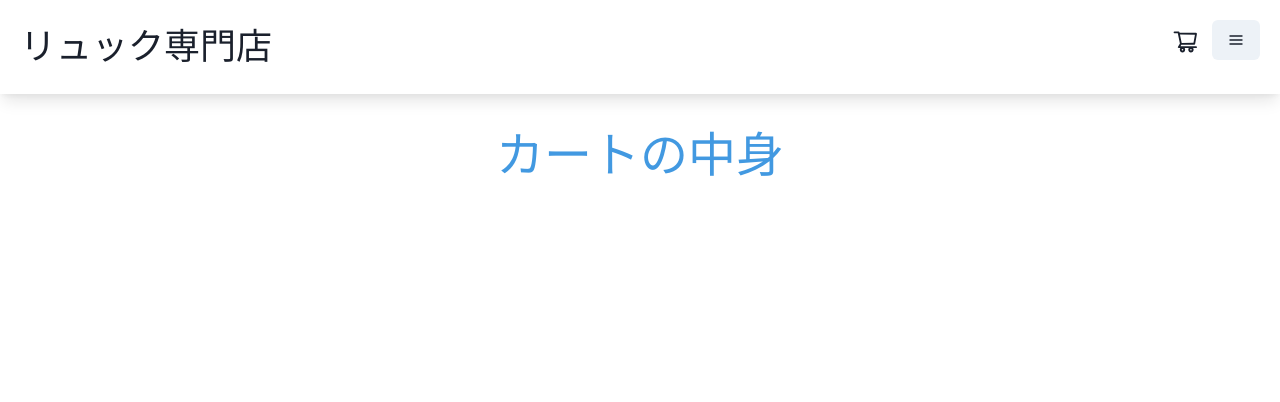
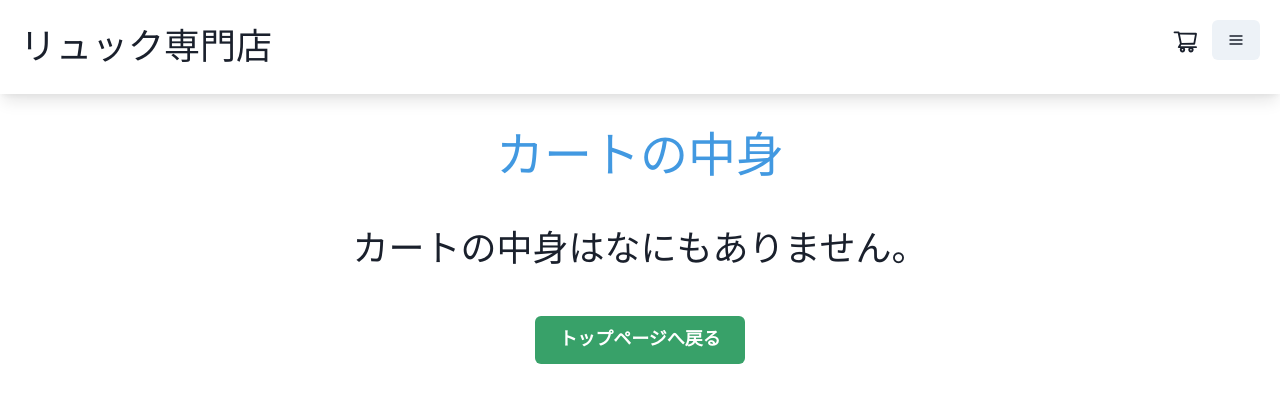
Before and after one commit to mami0709/EC_site, a Next.js app: page /recomend/inCart in a window 1280 px wide. Shown: the top 402 px of the page. Built offline with nearby package versions, Linux system fonts and the light colour scheme.

Commit message:
カート内が０だった時の画面作成

```diff
--- a/pages/recomend/inCart.tsx
+++ b/pages/recomend/inCart.tsx
@@ -6,6 +6,7 @@ import { useSelector, useDispatch } from "react-redux";
 import cart, { CartState,addCart, deleteCart } from "../../redux/slice/cart";
 import { useRouter } from 'next/router';
 import { DeleteIcon } from '@chakra-ui/icons'
+import Link from "next/link";
 
 
 
@@ -14,15 +15,52 @@ const inCart:NextPage = () => {
 	const dispatch = useDispatch();
   const cartList:any = useSelector<CartState>((state:any) => state.cart.value);
 
+	//カート内の合計値取得(初期値０)
+	const total = cartList.reduce((sum: number,num: { price: number; }) => sum + num.price, 0 );
+	//カート内が０か確認
+	const noCart = total === 0 ;
+
+	//注文確定押下で「ご注文ありがとうございました」の画面仕込む
+
+
+
 
 	return (
 		<>
       <Tab />
       <Center paddingTop={"120px"}  width="100%" fontFamily="HiraMinProN-W3">
+
+				<>
+					{/* カート内が０だったときの処理 */}
+					{noCart ? (
+						<>
+							<Box display={"flex"} flexFlow={"column"} textAlign={"center"}>
+								<Text fontSize='5xl' color={"blue.400"} textAlign={"center"}>カートの中身</Text>
+								<Text fontSize='4xl' paddingTop={30}>カートの中身はなにもありません。</Text>
+								<Link href='/' >
+									<Button size='lg' marginTop={10} colorScheme='green'>
+										トップページへ戻る
+									</Button>
+								</Link>
+							</Box>
+						</>
+
+					) : (
+						<>
+							{/* カート内が０以上だったときの処理 */}
+							<Box>
+								<Text fontSize='5xl' color={"blue.400"} textAlign={"center"}>カートの中身</Text>
+
+								<Box  margin={"0px auto"} display={"flex"} paddingTop={10}>
+									<Box margin={"0px auto"} paddingRight={5}>
+										<Text fontSize='3xl' >合計金額</Text>
+										<Text fontSize='4xl' fontWeight={"bold"}>{total} 円</Text>
+									</Box>
+										<Button margin={"0px auto"} size='lg' marginLeft={5} marginTop={5} colorScheme='orange'>注文を確定する</Button>
+								</Box>
+
 								<Box display={"flex"} flexFlow={"column"} marginBottom={100}>
-			<Text fontSize='5xl' color={"blue.400"} textAlign={"center"}>カートの中身</Text>
 										{cartList.map((cart: any, index: React.Key ) => (
-						// TODO: ゴミ箱ボタンの背景がついていない箇所修正。
 											<Box key={index} display={"flex"} bg='white' padding={"20px 20px 20px 20px"} marginTop={10}  borderWidth='1px' borderRadius='lg' boxShadow='base'>
 												{/* eslint-disable-next-line jsx-a11y/alt-text */}
 												<Image src={`../${cart.image}`} boxSize='200px' objectFit='cover' />
@@ -34,6 +72,7 @@ const inCart:NextPage = () => {
 														¥{cart.price}
 													</Text>
 												</Box>
+												{/* TODO: 削除すると同じIDのもの全部消えるの修正。 */}
 												<Button marginTop={20} size='lg'
 													onClick={() => dispatch(deleteCart({ id: cart.id }))}>
 													<DeleteIcon />
@@ -41,6 +80,11 @@ const inCart:NextPage = () => {
 											</Box>
 											))}
 									</Box>
+							</Box>
+						</>
+					)}
+				</>
+
 			</Center>
 
 		</>
```
Lines whose indentation alone changed are shown as unchanged.
